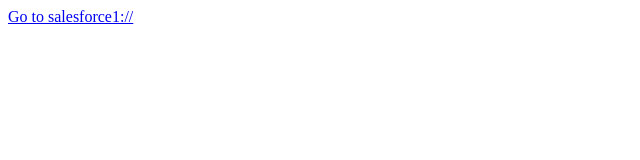
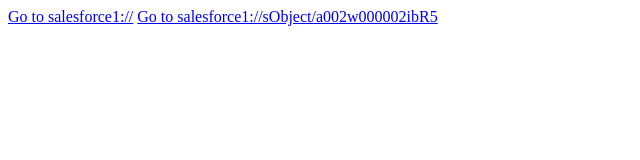
Before and after one commit to capraynor/capraynor.github.io, a plain HTML site: page index.html in a window 1280 px wide. Shown: the whole page, without its empty margins (0-640 px from the left). Drawn offline with Linux system fonts and the light colour scheme.

Commit message:
Update index.html
add more example

```diff
--- a/index.html
+++ b/index.html
@@ -8,5 +8,6 @@
 </head>
 <body>
     <a href="salesforce1://">Go to salesforce1://</a>
+    <a href="salesforce1://sObject/a002w000002ibR5">Go to salesforce1://sObject/a002w000002ibR5 </a>
 </body>
 </html>
```
